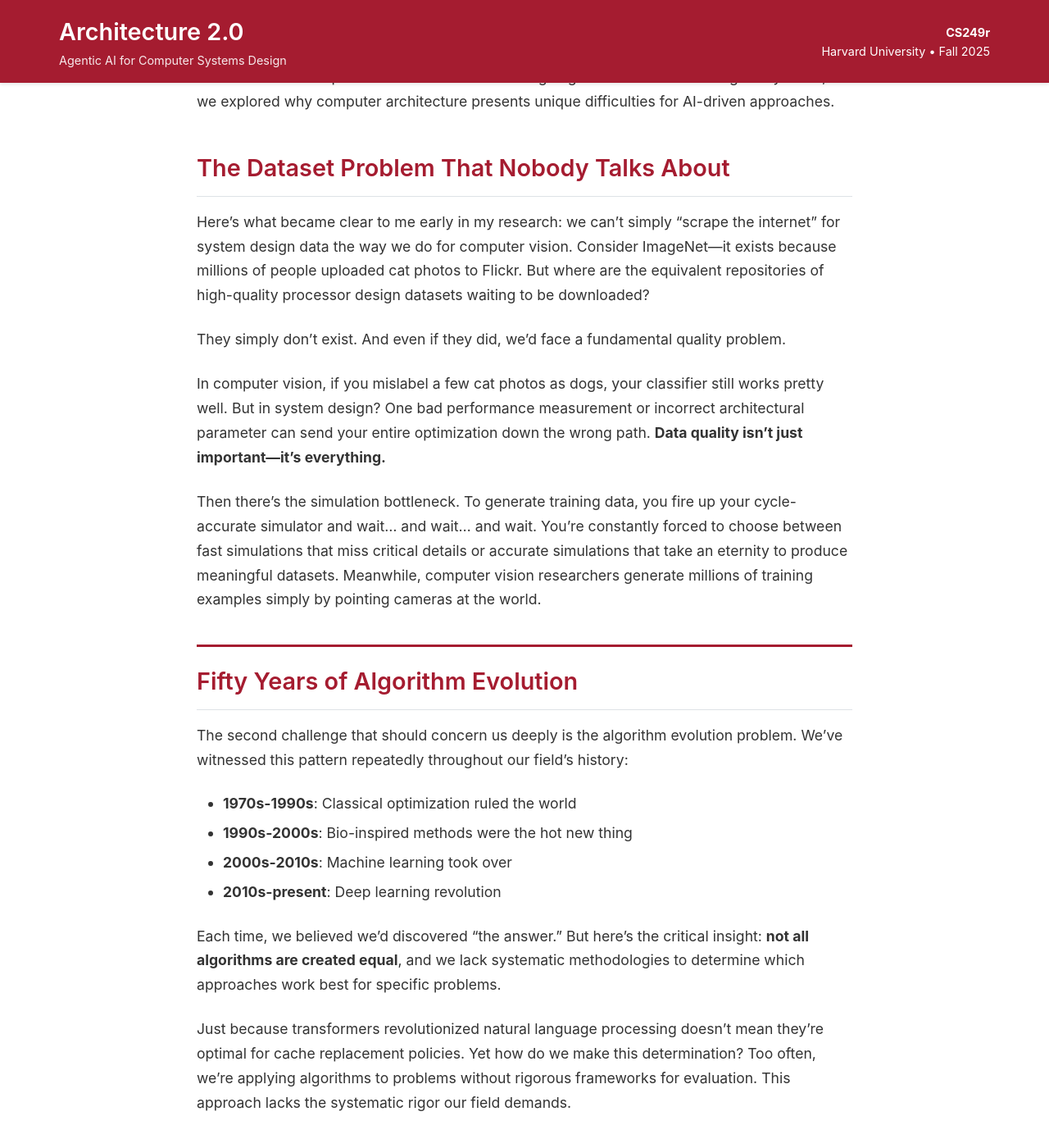
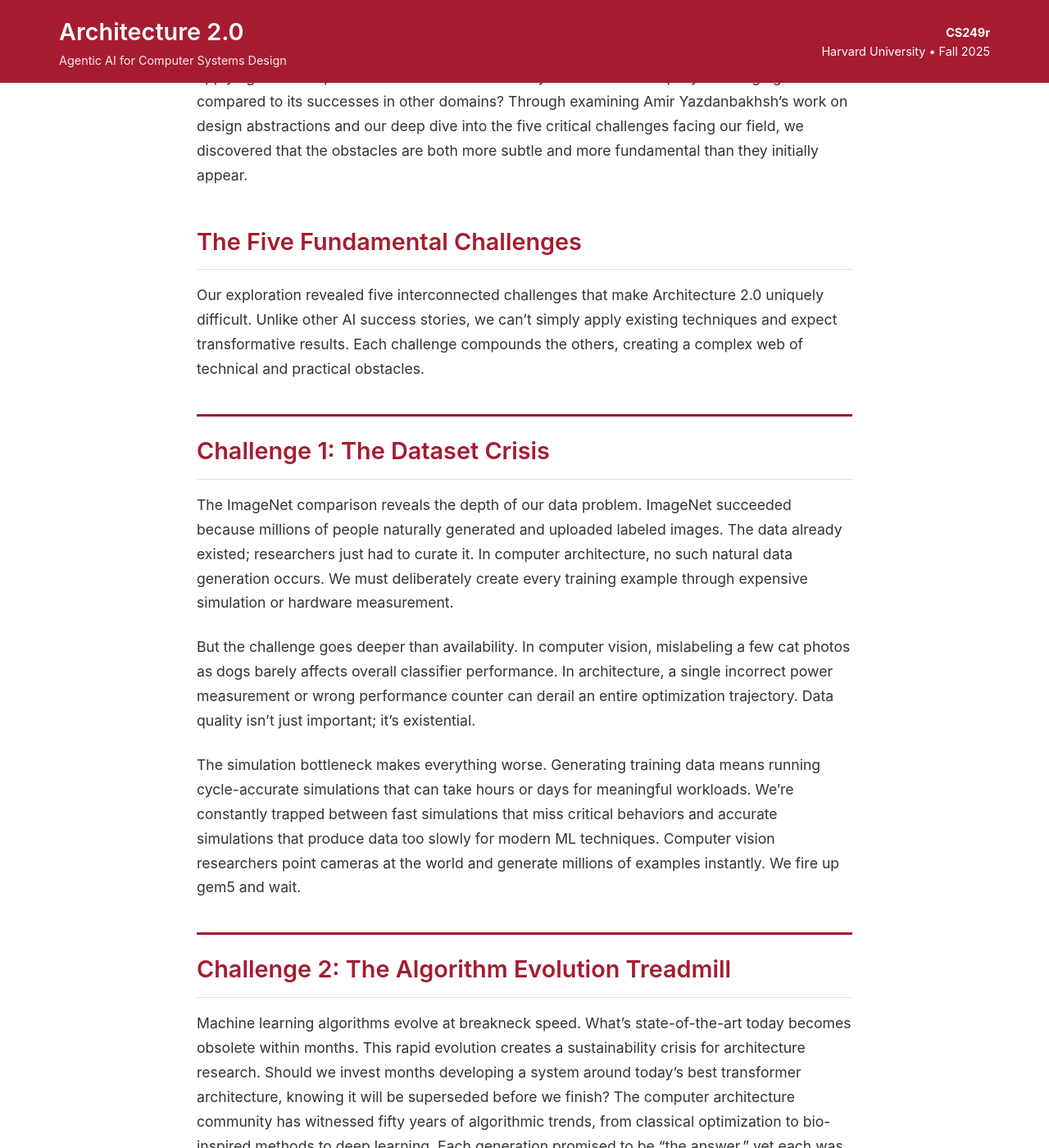
Before and after one commit to harvard-edge/cs249r_fall2025, a Jekyll site: the page built from _posts/2024-09-08-week-2-fundamental-challenges.md, in a window 1280 px wide and 1400 px high, scrolled down 378 px. Shown: the whole window at 82% size. Built offline with Jekyll 4.4.1, drawn with Linux system fonts in a browser that asks for light colours; comment, search, counter and statistics services are not loaded; some of the changed text lies outside the part shown.

Commit message:
Completely revise Week 2 blog with comprehensive coverage of fundamental challenges
Major expansion of Week 2 blog post to include:

- Five fundamental challenges framework (datasets, algorithms, tools, best practices, safety)
- Deep dive on QuArch dataset building practical challenges:
  * Domain expert shortage and variation
  * Labeling consistency crisis with undergrads vs experts
  * Expert incentive alignment problems
  * Verification paradox when experts disagree
- Amir Yazdanbakhsh's work on design abstractions for AI agents
- Reproducibility crisis (70-80% papers can't be reproduced)
- Real-world robustness vs academic toy problems
- Transition explanation for why we start with software next week

Word count: 1,692 words (~8 min read) - comprehensive foundation setting.

```diff
--- a/_posts/2024-09-08-week-2-fundamental-challenges.md
+++ b/_posts/2024-09-08-week-2-fundamental-challenges.md
@@ -7,72 +7,86 @@ categories: architecture
 permalink: /blog/2024/09/08/week-2-fundamental-challenges/
 ---
 
-This week we examined the fundamental challenges that distinguish AI for system design from other successful applications of artificial intelligence. Through our discussion of the QuArch dataset and "A Computer Architect's Guide to Designing Abstractions for Intelligent Systems," we explored why computer architecture presents unique difficulties for AI-driven approaches.
+This week we dove deeper into Architecture 2.0, moving beyond the vision to confront the hard realities of implementation. The central question guiding our discussion was: What makes applying AI to computer architecture fundamentally different and uniquely challenging compared to its successes in other domains? Through examining Amir Yazdanbakhsh's work on design abstractions and our deep dive into the five critical challenges facing our field, we discovered that the obstacles are both more subtle and more fundamental than they initially appear.
 
-## The Dataset Problem That Nobody Talks About
+## The Five Fundamental Challenges
 
-Here's what became clear to me early in my research: we can't simply "scrape the internet" for system design data the way we do for computer vision. Consider ImageNet—it exists because millions of people uploaded cat photos to Flickr. But where are the equivalent repositories of high-quality processor design datasets waiting to be downloaded?
+Our exploration revealed five interconnected challenges that make Architecture 2.0 uniquely difficult. Unlike other AI success stories, we can't simply apply existing techniques and expect transformative results. Each challenge compounds the others, creating a complex web of technical and practical obstacles.
 
-They simply don't exist. And even if they did, we'd face a fundamental quality problem.
+## Challenge 1: The Dataset Crisis
 
-In computer vision, if you mislabel a few cat photos as dogs, your classifier still works pretty well. But in system design? One bad performance measurement or incorrect architectural parameter can send your entire optimization down the wrong path. **Data quality isn't just important—it's everything.**
+The ImageNet comparison reveals the depth of our data problem. ImageNet succeeded because millions of people naturally generated and uploaded labeled images. The data already existed; researchers just had to curate it. In computer architecture, no such natural data generation occurs. We must deliberately create every training example through expensive simulation or hardware measurement.
 
-Then there's the simulation bottleneck. To generate training data, you fire up your cycle-accurate simulator and wait... and wait... and wait. You're constantly forced to choose between fast simulations that miss critical details or accurate simulations that take an eternity to produce meaningful datasets. Meanwhile, computer vision researchers generate millions of training examples simply by pointing cameras at the world.
+But the challenge goes deeper than availability. In computer vision, mislabeling a few cat photos as dogs barely affects overall classifier performance. In architecture, a single incorrect power measurement or wrong performance counter can derail an entire optimization trajectory. Data quality isn't just important; it's existential.
 
-## Fifty Years of Algorithm Evolution
+The simulation bottleneck makes everything worse. Generating training data means running cycle-accurate simulations that can take hours or days for meaningful workloads. We're constantly trapped between fast simulations that miss critical behaviors and accurate simulations that produce data too slowly for modern ML techniques. Computer vision researchers point cameras at the world and generate millions of examples instantly. We fire up gem5 and wait.
 
-The second challenge that should concern us deeply is the algorithm evolution problem. We've witnessed this pattern repeatedly throughout our field's history:
+## Challenge 2: The Algorithm Evolution Treadmill
 
-- **1970s-1990s**: Classical optimization ruled the world
-- **1990s-2000s**: Bio-inspired methods were the hot new thing
-- **2000s-2010s**: Machine learning took over
-- **2010s-present**: Deep learning revolution
+Machine learning algorithms evolve at breakneck speed. What's state-of-the-art today becomes obsolete within months. This rapid evolution creates a sustainability crisis for architecture research. Should we invest months developing a system around today's best transformer architecture, knowing it will be superseded before we finish? The computer architecture community has witnessed fifty years of algorithmic trends, from classical optimization to bio-inspired methods to deep learning. Each generation promised to be "the answer," yet each was eventually surpassed.
 
-Each time, we believed we'd discovered "the answer." But here's the critical insight: **not all algorithms are created equal**, and we lack systematic methodologies to determine which approaches work best for specific problems.
+The fundamental question becomes: How do we build lasting research contributions when the algorithmic foundation shifts constantly? Just because transformers revolutionized natural language processing doesn't mean they're optimal for cache replacement policies or instruction scheduling. Yet we lack systematic methodologies for matching algorithms to architecture problems. Too often, we apply whatever is currently popular without rigorous frameworks for evaluation.
 
-Just because transformers revolutionized natural language processing doesn't mean they're optimal for cache replacement policies. Yet how do we make this determination? Too often, we're applying algorithms to problems without rigorous frameworks for evaluation. This approach lacks the systematic rigor our field demands.
+## Challenge 3: The Tools Infrastructure Gap
 
-## The Validation Challenge
+We have incredible tools like gem5, but they were designed for human architects, not AI agents. Gem5 excels at detailed simulation but wasn't built for the rapid iteration and massive data generation that modern ML requires. Where's our equivalent of TensorFlow or PyTorch for architecture research? Where are the standardized APIs that let AI agents interact with simulators, synthesizers, and place-and-route tools seamlessly?
 
-This brings us to perhaps the most critical question: **How do we verify that our AI systems are actually working correctly?**
+The infrastructure gap extends beyond simulation. We need environments where AI agents can learn and experiment safely, where they can try radical designs without requiring months of silicon fabrication to validate ideas. The tools that enabled the deep learning revolution don't exist for architecture yet.
 
-In other domains, we can tolerate some uncertainty. An image classifier achieving 95% accuracy is excellent. A language model that occasionally hallucinates is acceptable for many applications. But in system design, decisions cascade through the entire computing stack. An incorrect cache policy doesn't just affect one application—it degrades the performance of every piece of software running on that processor.
+## Challenge 4: The Reproducibility Crisis
 
-This requires us to address questions that other AI fields rarely consider:
-- What are the true computational costs of training and deploying these agents?
-- How well do they generalize to hardware configurations they've never encountered?
-- How do we define "good performance" when the design space is effectively infinite?
-- What are the failure modes, and how do we detect and recover from them?
+Here's an uncomfortable truth: approximately 70-80% of papers in our field cannot be scientifically reproduced. We're excited about publishing interesting nuggets, but we punt on the engineering rigor that industry demands. When engineers receive exotic technology from academia, they often reject it because they can't consistently reproduce the claimed results across diverse real-world scenarios.
 
-## Why This Matters for Architecture 2.0
+Consider floorplanning research. Papers often evaluate on carefully selected netlists with well-defined characteristics. But real systems have messy, continuously changing requirements. Industrial engineers need methods that work robustly across this variation, not just on the specific benchmarks that make papers look good. We need to move from one-shot optimization to continuous learning systems that adapt as requirements evolve.
 
-I want to be clear: these challenges aren't roadblocks—they define our research agenda. They're what makes Architecture 2.0 both necessary and profoundly exciting.
+## Challenge 5: Real-World Robustness and Safety
 
-We're not simply trying to automate existing design processes. We're building AI agents that can navigate design spaces so vast that humans cannot comprehend them—spaces containing 10^14 to 10^2300 possible configurations. To put this in perspective, that's more combinations than there are atoms in the observable universe.
+Academic research typically optimizes for clean, well-defined problems. But real systems are messy. Workloads change, environmental conditions vary, and requirements evolve continuously. We need AI systems that handle this uncertainty gracefully, that degrade gradually rather than failing catastrophically when encountering scenarios outside their training distribution.
 
-Our goal isn't to replace human expertise but to augment it with systems capable of exploring solution spaces too complex for manual analysis. However, achieving this vision requires us to solve these fundamental problems first.
+The safety and verification challenges multiply when AI agents make architectural decisions. How do we ensure an AI-designed cache hierarchy won't have subtle correctness bugs? How do we verify that an AI-generated instruction scheduler preserves program semantics? These aren't just performance questions; they're fundamental correctness requirements that other AI domains rarely face.
+
+## Data as the Rocket Fuel: The QuArch Experience
+
+Given these challenges, we focused the latter part of class on the most fundamental element: data. Data is the rocket fuel of AI, and if we get this wrong, everything else fails. This brought us to a deep dive into the QuArch dataset project, led by Shwetank and Prakash, which represents one of the first domain-specific datasets for computer architecture.
+
+Building QuArch revealed practical challenges that research papers rarely discuss. The end result looks clean and polished, but the construction process exposed fundamental problems that every architecture dataset will face.
+
+**The Domain Expert Problem**: Computer architecture spans an enormous range of expertise, from cache coherence protocols to memory controllers to compiler optimizations. Finding experts who understand all these areas is nearly impossible. Even when we found experts, their knowledge varied dramatically. An expert in processor design might struggle with networking protocols or storage systems. This expertise variation directly affects data quality because different experts interpret the same architectural scenario differently.
+
+**The Labeling Consistency Crisis**: We initially used undergraduate students to help with data labeling, thinking we could train them on the basics. The results were sobering. Students produced inconsistent labels even on seemingly straightforward questions. When we elevated to graduate students and eventually faculty experts, consistency improved but didn't disappear. Even experts disagree on architectural trade-offs because the field includes genuinely subjective design decisions.
+
+**The Expert Shortage Reality**: Quality experts are scarce and expensive. They have day jobs, research agendas, and competing priorities. Incentive alignment becomes critical: Why should a senior architect spend hours labeling training data for someone else's research? The community effort versus in-house building trade-off becomes stark when you realize that high-quality experts can't scale to dataset sizes that modern ML demands.
+
+**The Verification Paradox**: How do you verify the quality of expert-labeled data when experts disagree? In computer vision, you can spot-check labels against reality. In architecture, "ground truth" often doesn't exist because optimal solutions depend on workload assumptions, power budgets, and design constraints that vary by application.
+
+These practical realities shaped QuArch's design and highlighted why building domain-specific datasets for architecture is fundamentally harder than other domains. The dataset exists now, but scaling it to the millions of examples that would truly enable large-scale AI requires solving these human-centered challenges, not just technical ones.
+
+## The Need for New Design Abstractions
+
+Amir Yazdanbakhsh's work on designing abstractions for intelligent systems provided crucial insight into why traditional architecture abstractions fail AI agents. The abstractions we've used for decades were designed as cognitive crutches for human engineers. They help us decompose complex problems into manageable pieces by hiding details that humans struggle to track simultaneously.
+
+But AI agents don't have the same cognitive limitations. They can potentially reason about interactions across abstraction boundaries that humans find overwhelming. When we force AI agents to work within human-designed abstractions, we may be limiting their ability to discover truly novel solutions. The challenge becomes: How do we create abstractions that enable AI reasoning while still being useful for human understanding and verification?
 
 ## Papers That Shaped Our Discussion
 
-This week's exploration was grounded in three key papers:
+This week's exploration drew from several foundational sources:
 
-- **"QuArch: A Question-Answering Dataset for AI Agents in Computer Architecture"** - This paper introduces a crucial resource for training and evaluating AI agents in architectural decision-making. QuArch addresses the data scarcity problem by providing structured question-answer pairs that capture architectural reasoning patterns.
+- **"Architecture 2.0: Foundations of Artificial Intelligence Agents for Modern Computer System Design"** - This paper articulates the five fundamental challenges we explored and provides the theoretical framework for understanding why Architecture 2.0 requires new approaches to data, algorithms, tools, validation, and reproducibility.
 
-- **"A Computer Architect's Guide to Designing Abstractions for Intelligent Systems"** - This work provides a framework for thinking about how to create meaningful abstractions that AI systems can reason about effectively, bridging the gap between low-level hardware details and high-level design decisions.
+- **"QuArch: A Question-Answering Dataset for AI Agents in Computer Architecture"** - Our deep dive into the practical challenges of dataset construction revealed that the paper's clean final result masks enormous engineering challenges in expert coordination, label consistency, and quality verification.
 
-- **"The Deep Learning Revolution and Its Implications for Computer Architecture and Chip Design"** (Supplemental) - Jeff Dean's analysis contextualizes our discussion within the broader transformation of computing driven by deep learning workloads.
+- **"A Computer Architect's Guide to Designing Abstractions for Intelligent Systems"** (Amir Yazdanbakhsh) - This work challenged us to rethink the abstraction boundaries that have guided computer architecture for decades, asking whether AI agents need fundamentally different ways of decomposing design problems.
 
-## Looking Forward
+## Looking Ahead: Why We Start with Software
 
-As we progress through this course, these fundamental challenges will inform our examination of every proposed solution. With each paper we read and system we analyze, we must critically evaluate:
+Having established this foundation of challenges, we're ready to begin our three-phase journey through the computing stack. Next week, we start with AI for Software, and this choice is deliberate. Code is the most accessible entry point for understanding how AI can transform system design. Students already interact with code generation tools like GitHub Copilot and ChatGPT, providing familiar ground for exploring deeper questions.
 
-- The representativeness and quality of training data
-- The alignment between algorithmic approaches and problem requirements
-- The validation methodologies for production deployment
+Software also offers the cleanest separation between correctness and optimality. A program either produces the right output or it doesn't, but among correct programs, there are infinite optimization possibilities. This clarity makes it easier to understand how AI can move beyond traditional approaches without getting lost in the verification challenges that plague hardware design.
 
-The next generation of computer architects will not merely implement existing AI techniques but will thoughtfully adapt and extend them to address the unique constraints of system design. Success requires both deep technical understanding and the ability to navigate the fundamental tensions between automated exploration and human expertise.
+As we progress from software to architecture to chip design, we'll see how these five fundamental challenges manifest differently at each layer. The dataset problems become more complex, the tools more specialized, and the verification requirements more stringent. But the core insight remains: we're not just applying AI to existing design processes. We're reimagining how design happens when the cognitive limitations that shaped our current methodologies no longer apply.
 
-## Course Materials
+The next generation of computer architects will need to navigate all five challenges simultaneously. Success requires both deep technical understanding and the wisdom to know when human intuition remains irreplaceable.
 
-- [Architecture 2.0 Slides](https://github.com/harvard-edge/cs249r_fall2025/releases/download/sep-8/Architecture.2.0.slides.pdf)
-- [Complete Materials](https://github.com/harvard-edge/cs249r_fall2025/releases/tag/sep-8)
+---
+
+*For detailed readings, slides, and materials for this week, see [Week 2 in the course schedule](/cs249r_fall2025/course/schedule/#week-2--architecture-20--foundations).*
```
